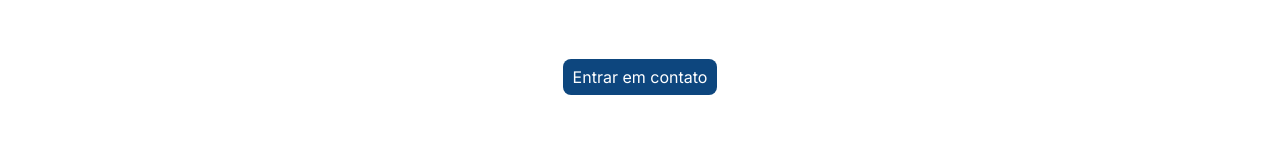
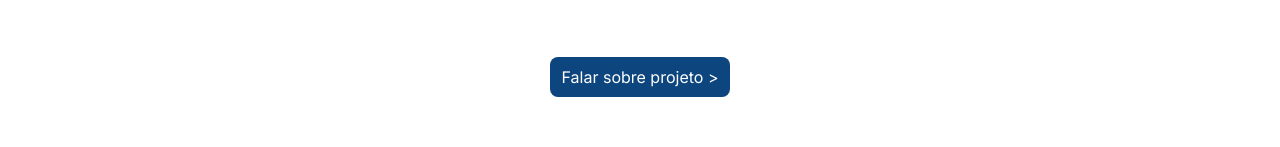
Before and after one commit to Hiram-sc/hrmcode, a plain HTML site: page index.html in a window 1280 px wide. Shown: the part 2805-2952 px from the top of the page. Drawn offline with Linux system fonts and the light colour scheme.

Commit message:
feat: ajusta estilo do botão de contato e atualiza texto do link

```diff
--- a/css/style.css
+++ b/css/style.css
@@ -599,7 +599,7 @@ body, p, textarea {
     text-align: center;
     color: var(--color-white);
     background-color: var(--color-bg-hero);
-    padding: 8px 10px;
+    padding: 10px 12px;
     border-radius: 8px;
     cursor: pointer;
     transition: 0.4s ease;
@@ -608,7 +608,6 @@ body, p, textarea {
 .btn-cta:hover {
     transform: translateY(-2px);
     background-color: rgb(33, 58, 83);
-    box-shadow: 0 0 10px var(--color-bg-hero);
 }
 
 /* Footer */
--- a/index.html
+++ b/index.html
@@ -348,12 +348,12 @@
 
                 <div class="cta-accent reveal">
                     <a
-                        href="https://wa.me/5522998452260?text=Olá,%20gostaria%20de%20conversar%20sobre%20projeto"
+                        href="https://wa.me/5522998452260?text=Olá,%20gostaria%20de%20conversar%20sobre%20o%20desenvolvimento%20de%20um%20projeto"
                         class="btn-cta"
                         target="_blank"
                         rel="noopener noreferrer"
                     >
-                        Entrar em contato
+                        Falar sobre projeto >
                     </a>
                 </div>
 
```
